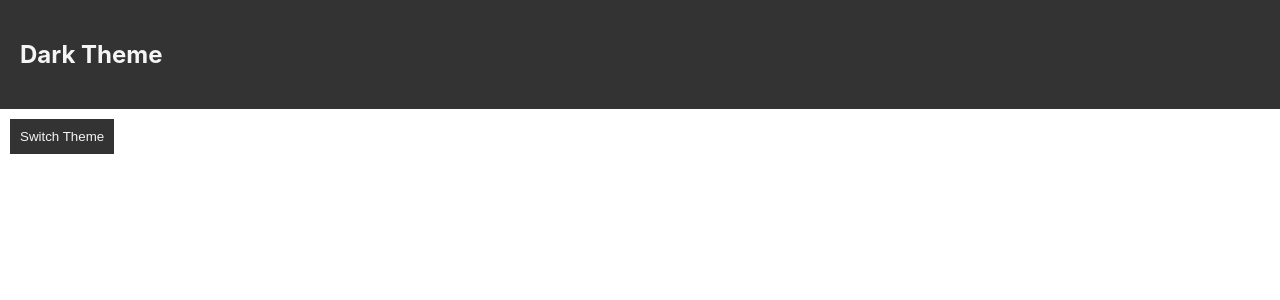
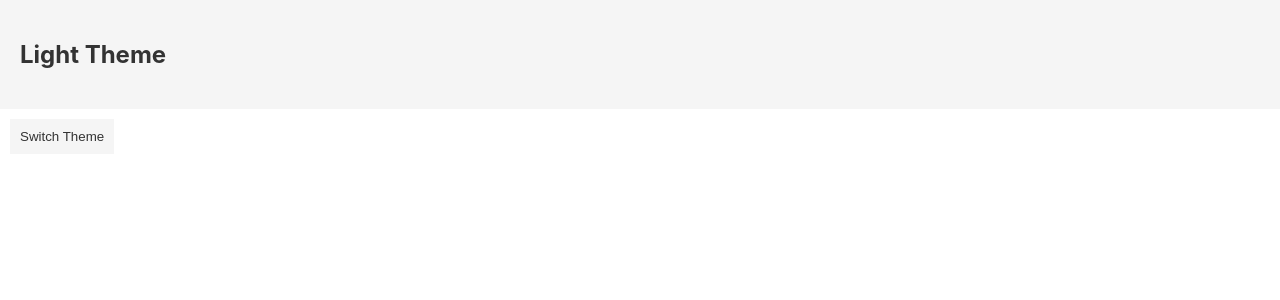
Before and after one commit to fmarina/the-react-bootcamp, a React (Create React App) app: page / in a window 1280 px wide. Shown: the top 300 px of the page. Built offline with nearby package versions, Linux system fonts and the light colour scheme.

Commit message:
themeContext class component converted to functional component with hook

```diff
--- a/src/Practice/15-Hooks/4-useContext/Header.js
+++ b/src/Practice/15-Hooks/4-useContext/Header.js
@@ -4,6 +4,7 @@ import {ThemeContext} from "./themeContext"
 function Header(props) {
     // const context = useContext(ThemeContext); Tambien puedo desestructurar este objeto:
     const {theme} = useContext(ThemeContext);
+
     return (
         <header className={`${theme}-theme`}>
             <h2>{theme === "light" ? "Light" : "Dark"} Theme</h2>
--- a/src/Practice/15-Hooks/4-useContext/themeContext.js
+++ b/src/Practice/15-Hooks/4-useContext/themeContext.js
@@ -1,32 +1,19 @@
-import React, {Component} from "react"
+import React, {useState} from "react"
 const ThemeContext = React.createContext()
-/**
- * Convert this ThemeContextProvider into a functional component that uses hooks
- * Tip: Use the browser dev tools if you run into a bug that isn't clear from the Scrimba console logs
- */
 
-class ThemeContextProvider extends Component {
-    state = {
-        theme: "dark"
+/* Convert this ThemeContextProvider into a functional component that uses hooks */
+function ThemeContextProvider(props) {
+    const [theme, setTheme] = useState("light");
+
+    const toggleTheme = () => {
+        setTheme(prevTheme => prevTheme === "light" ? "dark" : "light");
     }
 
-    toggleTheme = () => {
-        this.setState(prevState => {
-            return {
-                theme: prevState.theme === "light" ? "dark" : "light"
-            }
-        })
-    }
-
-    render() {
-        return (
-            <ThemeContext.Provider
-                value={{theme: this.state.theme, toggleTheme: this.toggleTheme}}
-            >
-                {this.props.children}
-            </ThemeContext.Provider>
-        )
-    }
+    return (
+        <ThemeContext.Provider value={{theme, toggleTheme}}>
+            {props.children}
+        </ThemeContext.Provider>
+    )
 }
 
 export {ThemeContextProvider, ThemeContext}
```
